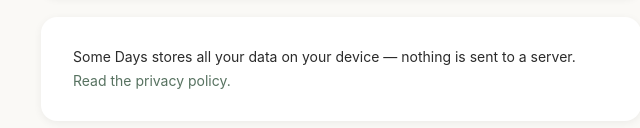
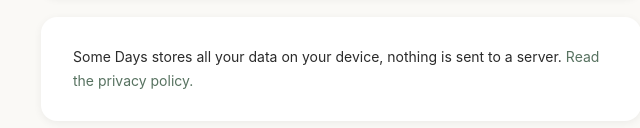
Before and after one commit to hellosomedaysuk-eng/some-days-privacy, a plain HTML site: page support.html in a window 1280 px wide. Shown: the part 324-452 px from the top of the page, without its empty margins (299-939 px from the left). Drawn offline with Linux system fonts and the light colour scheme.

Commit message:
Update support.html

```diff
--- a/support.html
+++ b/support.html
@@ -75,7 +75,7 @@
     </div>
 
     <div class="card muted">
-      <p>Some Days stores all your data on your device — nothing is sent to a server. <a href="./index.html">Read the privacy policy.</a></p>
+      <p>Some Days stores all your data on your device, nothing is sent to a server. <a href="./index.html">Read the privacy policy.</a></p>
     </div>
   </div>
 </body>
```
